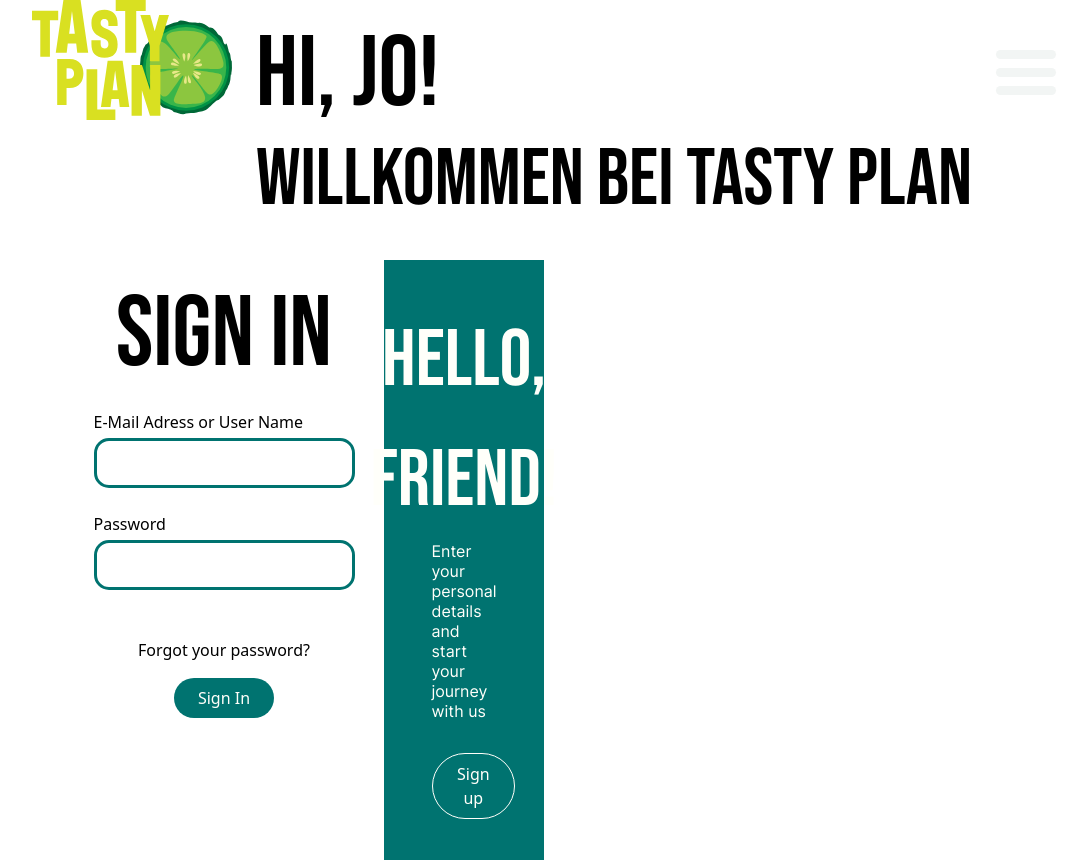
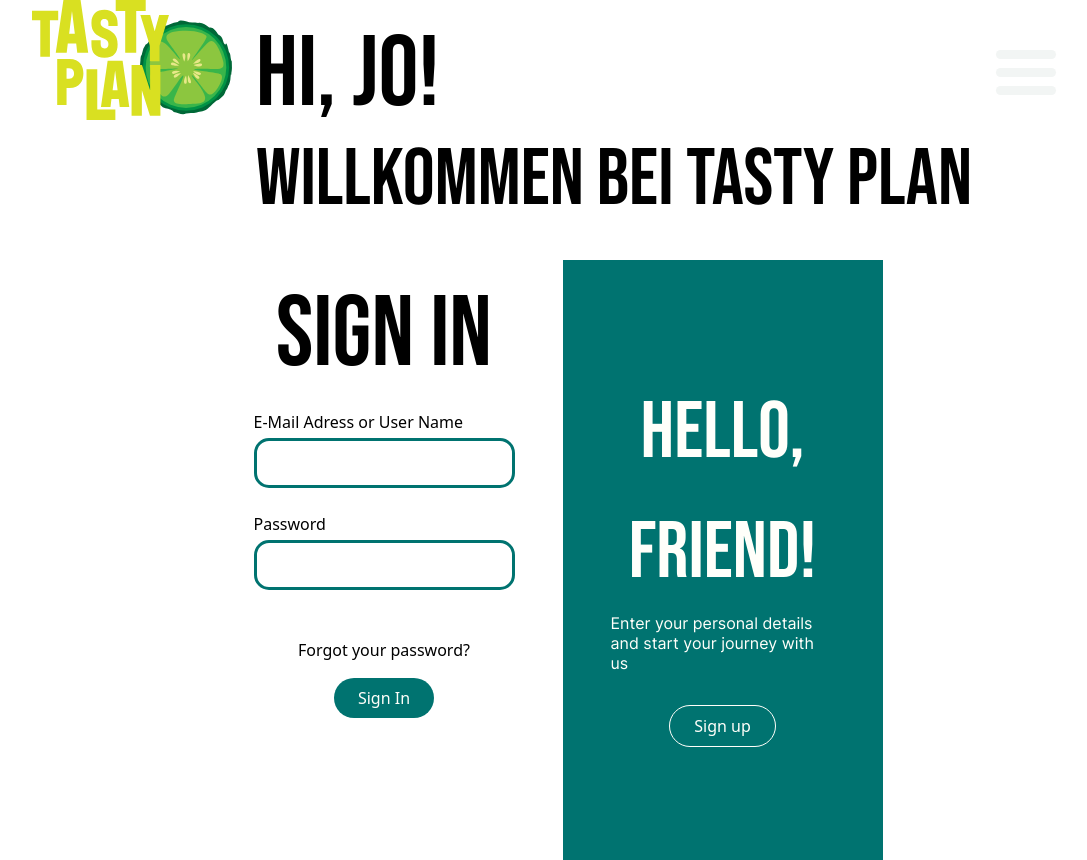
Before and after one commit to fichtnerma/Tastyplan, a Next.js app in the folder frontend/: page /authentication/1 in a window 1280 px wide. Shown: the whole page, without its empty margins (96-1183 px from the left). Built offline with nearby package versions, Linux system fonts and the light colour scheme.

Commit message:
Revert "WIP"
This reverts commit 56e8c88c670f61553974bedb3510f761a21a8b5c.

```diff
--- a/frontend/src/components/Login/Login.tsx
+++ b/frontend/src/components/Login/Login.tsx
@@ -5,7 +5,7 @@ function Login({ onSubmit }: { onSubmit: () => void }) {
     const [password, setPassword] = useState('');
 
     return (
-        <div className="basis-1/4 auth-form-container sign-in-container">
+        <div className="basis-1/4 form-container sign-in-container">
             <form action="#" className="flex flex-col items-center w-full px-12">
                 <h1>Sign in</h1>
                 <div className="w-full text-input-wrapper mb-6">
--- a/frontend/src/components/Register/Register.tsx
+++ b/frontend/src/components/Register/Register.tsx
@@ -101,7 +101,7 @@ function Register({ onSignIn }: { onSignIn: () => void }) {
     };
 
     return (
-        <div className="basis-1/4 auth-form-container sign-up-container">
+        <div className="basis-1/4 form-container sign-up-container">
             <form className="bg-white px-4" onSubmit={handleSubmit}>
                 <fieldset className="pl-12 pr-4">
                     <legend className="h2 leading-[68px] mb-1">Register</legend>
--- a/frontend/src/pages/authentication/[slug].tsx
+++ b/frontend/src/pages/authentication/[slug].tsx
@@ -1,7 +1,5 @@
 import { useEffect, useState } from 'react';
 import { useRouter } from 'next/router';
-
-import styles from '@styles/Authentication.module.scss';
 
 import Login from '@components/Login/Login';
 import Register from '@components/Register/Register';
@@ -32,12 +30,11 @@ function AuthenticationPage() {
     };
 
     return (
-        <div className={styles.authenticationWrapper}>
+        <div className="flex justify-center min-h-[600px]">
             {pageState === 'login' ? (
                 <>
                     <Login onSubmit={handleLoginSubmit} />
-                    {styles.logo}
-                    <div className={styles.authenticationGreetingWrapper}>
+                    <div className="flex flex-col items-center justify-center basis-1/4 px-12 bg-green-custom2">
                         <h2 className="h2-white text-center">Hello, Friend!</h2>
                         <p className="p-white text-sm mb-8">
                             Enter your personal details and start your journey with us
@@ -49,14 +46,14 @@ function AuthenticationPage() {
                 </>
             ) : (
                 <>
-                    <Register onSignIn={handleSignIn} />
-                    <div className={styles.authenticationGreetingWrapper}>
+                    <div className="flex flex-col items-center justify-center basis-1/4 p-12 bg-green-custom2">
                         <h2 className="h2-white text-center">Welcome to Tastyplan</h2>
                         <p className="p-white mb-8">Already have an Account?</p>
                         <button className="btn-secondary" onClick={handleSignIn}>
                             Sign in
                         </button>
                     </div>
+                    <Register onSignIn={handleSignIn} />
                 </>
             )}
         </div>
--- a/frontend/src/styles/Authentication.module.scss
+++ /dev/null
@@ -1,23 +0,0 @@
-.authenticationWrapper {
-    display: flex;
-    flex-direction: row;
-    justify-content: center;
-    position: relative;
-    width: 50%;
-    min-height: 600px;
-    transition: all 0.6s ease-in-out;
-}
-
-.authenticationGreetingWrapper {
-    display: flex;
-    flex-direction: column;
-    align-items: center;
-    justify-content: center;
-    width: 25%;
-    position: absolute;
-    top: 0;
-    right: 0;
-    bottom: 0;
-    padding: 3rem;
-    background-color: var(--green-dark);
-}
--- a/frontend/src/styles/globals.scss
+++ b/frontend/src/styles/globals.scss
@@ -125,3 +125,6 @@ p {
     border: 1px solid var(--white);
     background-color: inherit;
 }
+
+.btn-submit {
+}
```
